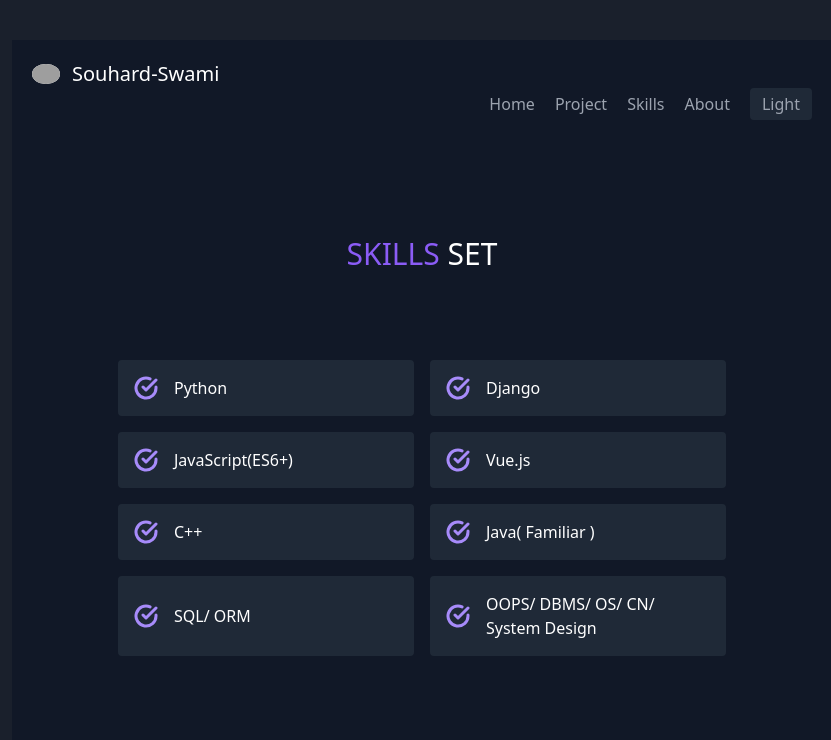
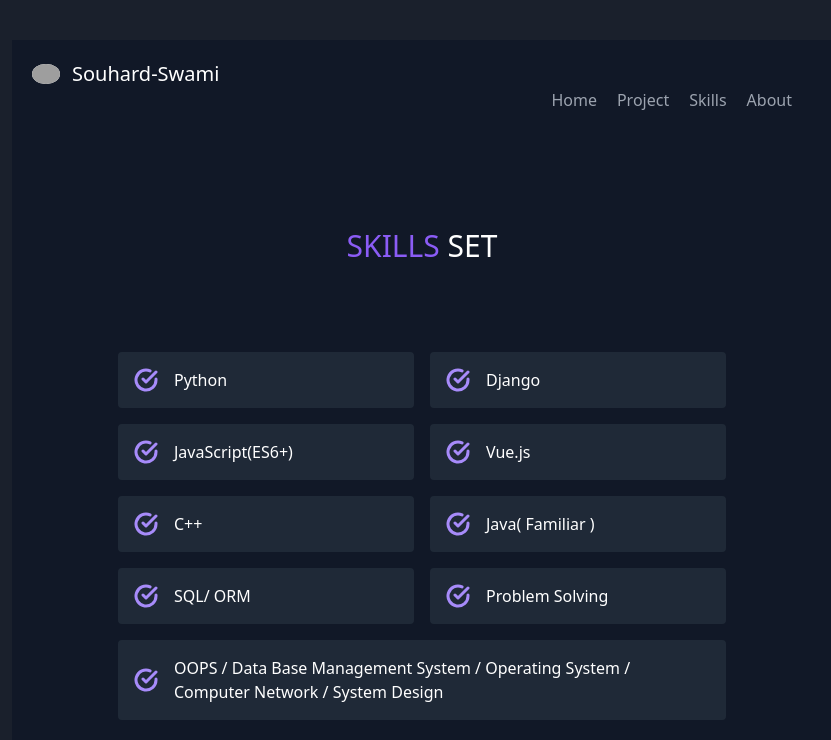
Before and after one commit to souhardswami/portfolio, a Vue app: page /skills in a window 1280 px wide. Shown: the top 740 px of the page, without its empty margins (218-1049 px from the left). Built offline with nearby package versions, Linux system fonts and the light colour scheme; grey boxes are pictures that could not be loaded.

Commit message:
links addeD

```diff
--- a/src/components/AboutMe.vue
+++ b/src/components/AboutMe.vue
@@ -11,7 +11,7 @@
                 <p class="leading-relaxed text-lg">Hi!, I'm souhard swami a third-year student at IIIT Vadodara doing Computer Science and Engineering. I'm a passionate about  Full-stack Development So that I can build any scaling web applications with help of various Technologies. I Love to problem-Solving  and Mathematics.</p>
                 <span class="inline-block h-1 w-10 rounded bg-purple-500 mt-8 mb-6"></span>
                 <h2 class="text-white font-medium title-font tracking-wider text-sm">SOUHARD SWAMI</h2>
-                <p class="text-gray-500">Incoming SWE</p>
+                <p class="text-gray-500">Student @IIITV</p>
               </div>
             </div>
           </section>
--- a/src/components/Footer.vue
+++ b/src/components/Footer.vue
@@ -8,20 +8,20 @@
           <p class="text-sm text-gray-400 sm:ml-4 sm:pl-4  sm:py-2 sm:mt-0 mt-4">© 2021 souhard987 </p>
           <span class="inline-flex sm:ml-auto sm:mt-0 mt-4 justify-center sm:justify-start">
 
-            <a class="ml-3 text-gray-400" href="https://www.linkedin.com/in/souhard-swami-9a2b651a2">
+            <a class="ml-3 text-gray-400 icon" href="https://www.linkedin.com/in/souhard-swami-9a2b651a2" target="_blank">
               <svg xmlns="http://www.w3.org/2000/svg" width="24" height="24" viewBox="0 0 24 24" fill="none" stroke="currentColor" stroke-width="1" stroke-linecap="round" stroke-linejoin="round" class="feather feather-linkedin"><path d="M16 8a6 6 0 0 1 6 6v7h-4v-7a2 2 0 0 0-2-2 2 2 0 0 0-2 2v7h-4v-7a6 6 0 0 1 6-6z"></path><rect x="2" y="9" width="4" height="12"></rect><circle cx="4" cy="4" r="2"></circle></svg>
             </a>
-            <a class="ml-3 text-gray-400" href="https://www.linkedin.com/in/souhard-swami-9a2b651a2">
+            <a class="ml-3 text-gray-400 icon" href="https://github.com/souhardswami" target="_blank">
+              <svg xmlns="http://www.w3.org/2000/svg" width="24" height="24" viewBox="0 0 24 24" fill="none" stroke="currentColor" stroke-width="1" stroke-linecap="round" stroke-linejoin="round" class="feather feather-github"><path d="M9 19c-5 1.5-5-2.5-7-3m14 6v-3.87a3.37 3.37 0 0 0-.94-2.61c3.14-.35 6.44-1.54 6.44-7A5.44 5.44 0 0 0 20 4.77 5.07 5.07 0 0 0 19.91 1S18.73.65 16 2.48a13.38 13.38 0 0 0-7 0C6.27.65 5.09 1 5.09 1A5.07 5.07 0 0 0 5 4.77a5.44 5.44 0 0 0-1.5 3.78c0 5.42 3.3 6.61 6.44 7A3.37 3.37 0 0 0 9 18.13V22"></path></svg>
+            </a>
+            <a class="ml-3 text-gray-400 icon" href="mailto:souhardswami987@gmail.com" target="_blank">
               <svg xmlns="http://www.w3.org/2000/svg" width="24" height="24" viewBox="0 0 24 24" fill="none" stroke="currentColor" stroke-width="1" stroke-linecap="round" stroke-linejoin="round" class="feather feather-mail"><path d="M4 4h16c1.1 0 2 .9 2 2v12c0 1.1-.9 2-2 2H4c-1.1 0-2-.9-2-2V6c0-1.1.9-2 2-2z"></path><polyline points="22,6 12,13 2,6"></polyline></svg>
             </a>
-            <a class="ml-3 text-gray-400" href="https://www.linkedin.com/in/souhard-swami-9a2b651a2">
+            <a class="ml-3 text-gray-400 icon" href="https://www.facebook.com/souhard.swami.3/" target="_blank">
               <svg xmlns="http://www.w3.org/2000/svg" width="24" height="24" viewBox="0 0 24 24" fill="none" stroke="currentColor" stroke-width="1" stroke-linecap="round" stroke-linejoin="round" class="feather feather-facebook"><path d="M18 2h-3a5 5 0 0 0-5 5v3H7v4h3v8h4v-8h3l1-4h-4V7a1 1 0 0 1 1-1h3z"></path></svg>
             </a>
-            <a class="ml-3 text-gray-400" href="https://www.linkedin.com/in/souhard-swami-9a2b651a2">
+            <a class="ml-3 text-gray-400 icon" href="https://www.instagram.com/souhard_100/" target="_blank">
               <svg xmlns="http://www.w3.org/2000/svg" width="24" height="24" viewBox="0 0 24 24" fill="none" stroke="currentColor" stroke-width="1" stroke-linecap="round" stroke-linejoin="round" class="feather feather-instagram"><rect x="2" y="2" width="20" height="20" rx="5" ry="5"></rect><path d="M16 11.37A4 4 0 1 1 12.63 8 4 4 0 0 1 16 11.37z"></path><line x1="17.5" y1="6.5" x2="17.51" y2="6.5"></line></svg>
-            </a>
-            <a class="ml-3 text-gray-400" href="https://www.linkedin.com/in/souhard-swami-9a2b651a2">
-              <svg xmlns="http://www.w3.org/2000/svg" width="24" height="24" viewBox="0 0 24 24" fill="none" stroke="currentColor" stroke-width="1" stroke-linecap="round" stroke-linejoin="round" class="feather feather-github"><path d="M9 19c-5 1.5-5-2.5-7-3m14 6v-3.87a3.37 3.37 0 0 0-.94-2.61c3.14-.35 6.44-1.54 6.44-7A5.44 5.44 0 0 0 20 4.77 5.07 5.07 0 0 0 19.91 1S18.73.65 16 2.48a13.38 13.38 0 0 0-7 0C6.27.65 5.09 1 5.09 1A5.07 5.07 0 0 0 5 4.77a5.44 5.44 0 0 0-1.5 3.78c0 5.42 3.3 6.61 6.44 7A3.37 3.37 0 0 0 9 18.13V22"></path></svg>
             </a>
           </span>
         </div>
@@ -43,4 +43,5 @@
   width: 20%;
 }
 
+
 </style>
--- a/src/components/LookingJob.vue
+++ b/src/components/LookingJob.vue
@@ -8,15 +8,18 @@
                     <h2 class="text-xs text-purple-400 tracking-widest font-medium title-font mb-1">Software and Technical Related</h2>
                     <h1 class="md:text-3xl text-2xl font-medium title-font text-white">Actively looking for Summer Intern 2021</h1>
                 </div>
+
                 <div class="flex md:ml-auto md:mr-0 mx-auto items-center flex-shrink-0 space-x-4">
 
+                        <a href="/img/cover.b5d78ade.png" target="_blank">
                     <button class="bg-gray-800 inline-flex py-3 px-5 rounded-lg items-center hover:bg-gray-700 hover:bg-opacity-50 focus:outline-none">
                         <img id="img" src="https://assets.dryicons.com/uploads/icon/svg/7895/3a762adf-69f8-446d-90b3-296d302fd4fc.svg"/>
                         <span class="ml-4 flex items-start flex-col leading-none">
                         <span class="text-xs text-gray-500 mb-1">Resume/ CV</span>
-                        <span class="title-font font-medium">Souhard_swami</span>
+                        <span class="title-font font-medium">souhard.pdf</span>
                         </span>
                     </button>
+                        </a>
                 </div>
             </div>
             </section>
@@ -38,8 +41,6 @@
 }
 
 .pulse-animation {
-
-
   width: 22px;
   height: 22px;
   border-radius: 50%;
--- a/src/components/NavBar.vue
+++ b/src/components/NavBar.vue
@@ -7,18 +7,19 @@
                     <span class="ml-3 text-xl">Souhard-Swami</span>
                   </a>
                   <nav class="md:ml-auto  flex flex-wrap items-center text-base justify-center">
-                    <router-link  to="/" class="mr-5 hover:text-purple-500">Home</router-link>
-                    <router-link  to="/project" class="mr-5 hover:text-purple-500">Project</router-link>
-                    <router-link  to="/skills" class="mr-5 hover:text-purple-500">Skills</router-link>
-                    <router-link  to="/about" class="mr-5 hover:text-purple-500">About</router-link>
+                    <router-link  to="/" class="mr-5   routerlinks">Home</router-link>
+                    <router-link  to="/project" class="mr-5  routerlinks">Project</router-link>
+                    <router-link  to="/skills" class="mr-5  routerlinks">Skills</router-link>
+                    <router-link  to="/about" class="mr-5  routerlinks">About</router-link>
 
 
                   </nav>
-                  <button class="inline-flex items-center bg-gray-800 border-0 py-1 px-3 focus:outline-none hover:bg-gray-700 rounded text-base mt-4 md:mt-0">Light
-                    <!-- <svg fill="none" stroke="currentColor" stroke-linecap="round" stroke-linejoin="round" stroke-width="2" class="w-4 h-4 ml-1" viewBox="0 0 24 24">
-                      <path d="M5 12h14M12 5l7 7-7 7"></path>
-                    </svg> -->
-                  </button>
+
+
+                  <!-- theme change -->
+                  <!-- <button class="inline-flex items-center bg-gray-800 border-0 py-1 px-3 focus:outline-none hover:bg-gray-700 rounded text-base mt-4 md:mt-0" >Light
+
+                  </button> -->
                 </div>
           </header>
       <router-view/>
@@ -41,5 +42,9 @@
   border-color: #1A202C;
 
 }
+.routerlinks:hover{
+
+  border-bottom: 3px #9f7aea solid;
+}
 
 </style>
--- a/src/components/Skills.vue
+++ b/src/components/Skills.vue
@@ -78,9 +78,20 @@
             <path d="M22 11.08V12a10 10 0 11-5.93-9.14"></path>
             <path d="M22 4L12 14.01l-3-3"></path>
           </svg>
-          <span class="title-font font-medium text-white">OOPS/ DBMS/ OS/ CN/ System Design</span>
+          <span class="title-font font-medium text-white">  Problem Solving</span>
         </div>
       </div>
+      <div class="p-2 sm:w-1/1 w-full">
+        <div class="bg-gray-800 rounded flex p-4 h-full items-center">
+          <svg fill="none" stroke="currentColor" stroke-linecap="round" stroke-linejoin="round" stroke-width="3" class="text-purple-400 w-6 h-6 flex-shrink-0 mr-4" viewBox="0 0 24 24">
+            <path d="M22 11.08V12a10 10 0 11-5.93-9.14"></path>
+            <path d="M22 4L12 14.01l-3-3"></path>
+          </svg>
+          <span class="title-font font-medium text-white">OOPS / Data Base Management System / Operating System / Computer Network / System Design</span>
+        </div>
+      </div>
+
+
 
 
 
```
